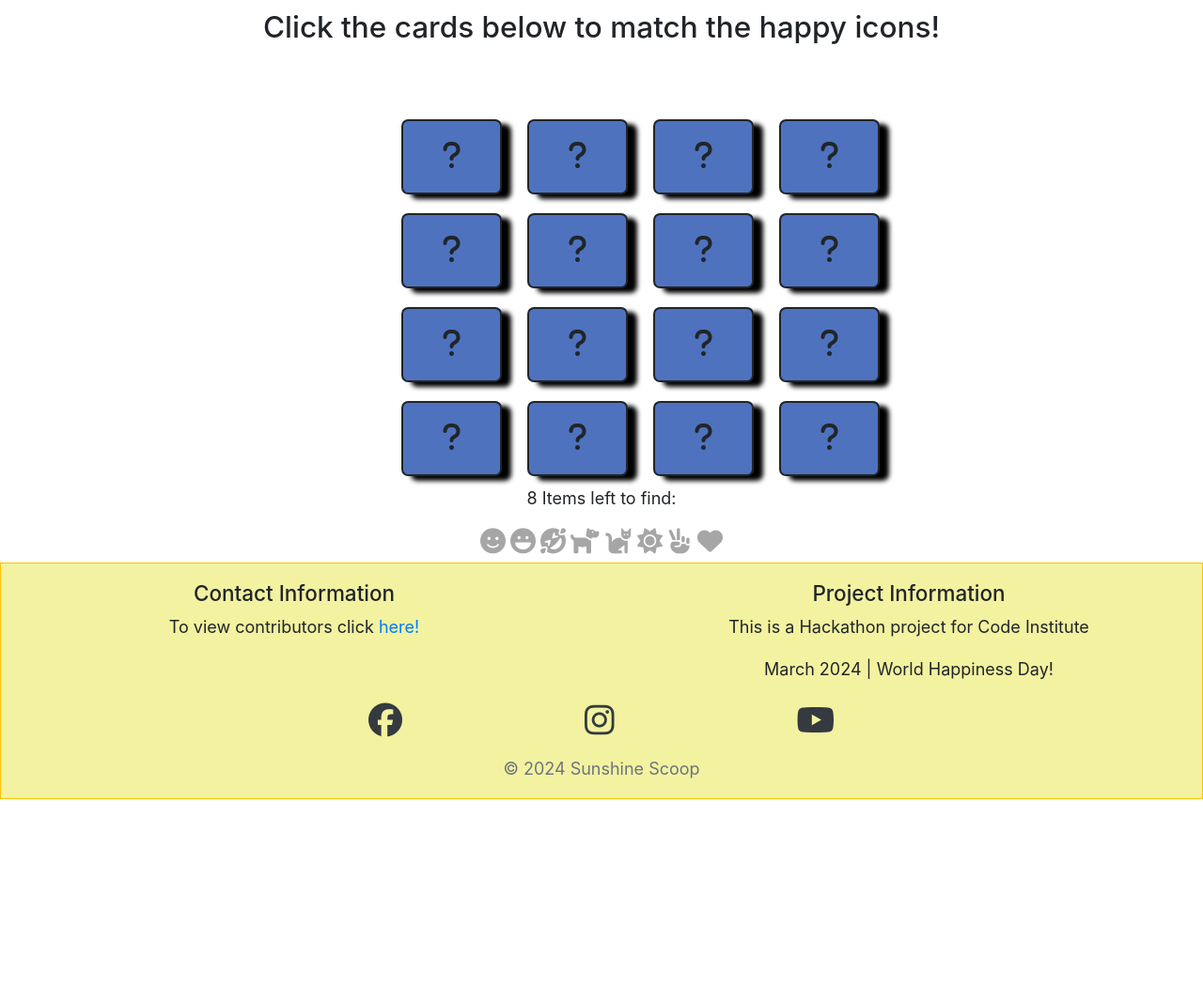
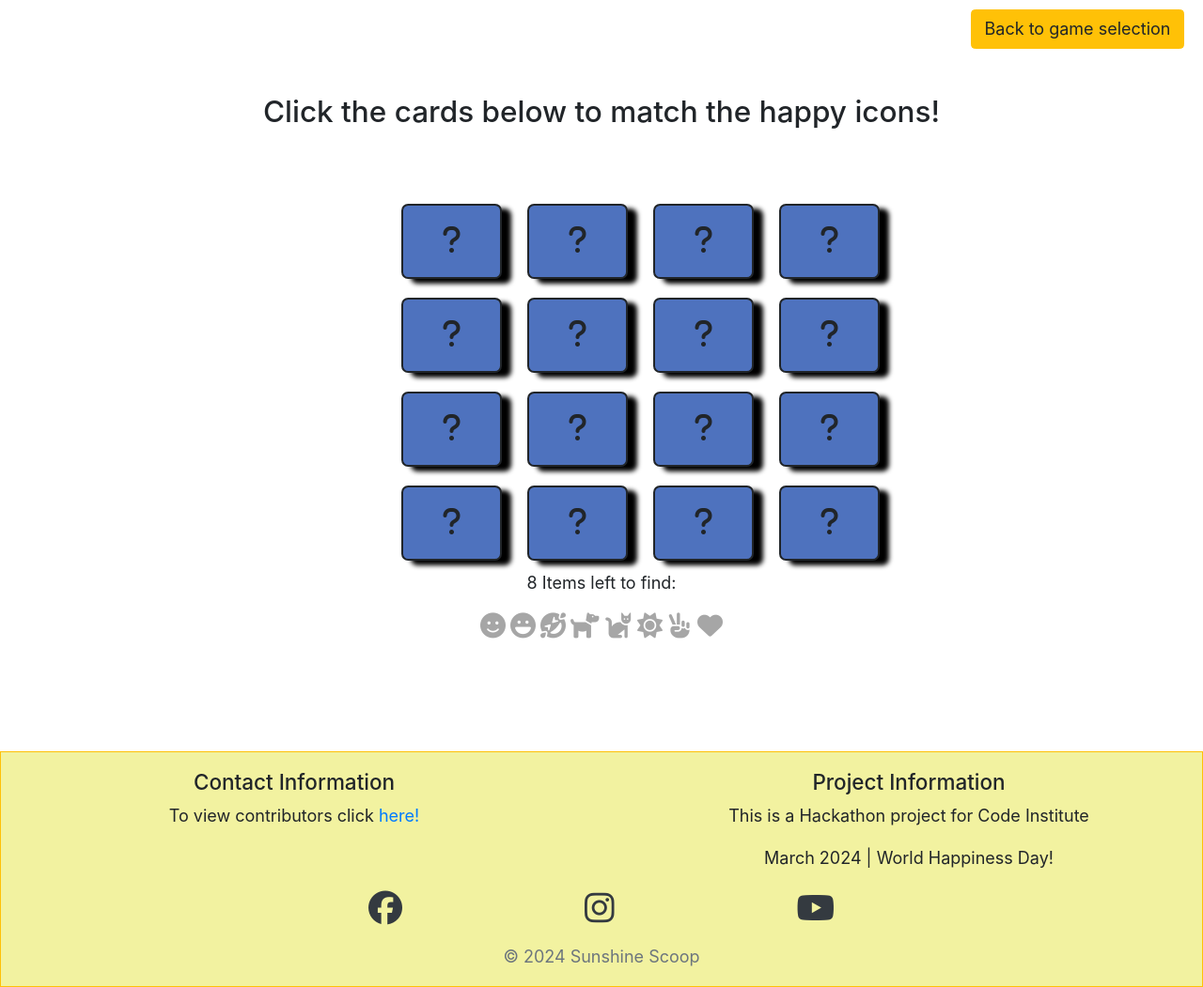
Before and after one commit to raneem-yad/sunshine_squad_hackathon_raneem, a Flask app: page /memory_game in a window 1280 px wide. Shown: the part 128-1179 px from the top of the page at 94% size. Before the commit the page ends 979 px from the top, so only its background shows below. Run offline with Flask 3, Linux system fonts and the light colour scheme; some libraries are stand-ins or nearby versions; some web fonts are replaced.

Commit message:
Add go back buttons to each game

```diff
--- a/appmanager/static/css/style.css
+++ b/appmanager/static/css/style.css
@@ -154,6 +154,12 @@ table {
 
 
 /* Memory Game */
+.go-back-game{
+  margin-top:10px;
+  float:right;
+  margin-right:20px;
+}
+
 #memory-game{
   height:400px;
   width:75%;
@@ -341,7 +347,7 @@ table {
 
 /* Game Area */
 /* Center the game area on the page */
-#game-area {
+.game-area {
   display: flex;
   justify-content: center;
   align-items: center;
--- a/appmanager/templates/emoji-catcher.html
+++ b/appmanager/templates/emoji-catcher.html
@@ -1,5 +1,6 @@
 {% extends "base.html" %}
 {% block content %}
+<a href="{{url_for('game')}}" class="btn btn-warning go-back-game">Back to game selection</a>
 <main>
     <div class="scores-container">
         <div class="total-score">
--- a/appmanager/templates/game-page.html
+++ b/appmanager/templates/game-page.html
@@ -17,7 +17,7 @@
         <div class="col-12 col-md-7 col-lg-4 py-3 mb-2 mt-lg-5">
             <img src="{{ url_for('static', filename='images/emojicatcher.jpg') }}" alt="" class="col-12">
             <br>
-            <a href="{{url_for('emoji_catcher')}}" class="btn btn-warning">Emoji Cathcer</a>
+            <a href="{{url_for('emoji_catcher')}}" class="btn btn-warning">Emoji Catcher</a>
         </div>
     </div>
 </div>
--- a/appmanager/templates/memory-game.html
+++ b/appmanager/templates/memory-game.html
@@ -1,5 +1,8 @@
 {% extends "base.html" %}
 {% block content %}
+<a href="{{url_for('game')}}" class="btn btn-warning go-back-game">Back to game selection</a>
+<main>
+    <div class="game-area">
     <h3 id="memory-game-header">Click the cards below to match the happy icons!</h3>
     <div id="prompt"> </div><h4 id="counter"></h4>
     <table id="memory-game">
@@ -39,6 +42,8 @@
         <i id="fa-hand-peace" class="not-found fa-xl fa-solid fa-hand-peace"></i>
         <i id="fa-heart" class="not-found fa-xl fa-solid fa-heart"></i>
     </div>
+</div>
+</main>
 {% endblock %}
 
 
--- a/appmanager/templates/tic-tac-toe.html
+++ b/appmanager/templates/tic-tac-toe.html
@@ -1,12 +1,13 @@
 {% extends "base.html" %}
 {% block content %}
+<a href="{{url_for('game')}}" class="btn btn-warning go-back-game">Back to game selection</a>
 <main>
-    <div id="game-area">
+    <div class="game-area">
         <h1>Tic Tac Toe</h1>
         <h2 id="message"></h2>
         <h2>Score:<span id="score">0</span></h2>
         <button id='new-game'>New Game</button>
-        <table id="game-table" class="hidden">
+        <table id="game-table">
             <tr>
                 <td id='0-0' class="game-cell"><i class="fa-2xl fa-solid"></i></td>
                 <td id='0-1' class="game-cell"><i class="fa-2xl fa-solid"></i></td>
```
Also changed, not shown: appmanager/static/images/sun_favicon.png (added), 1 other file.
